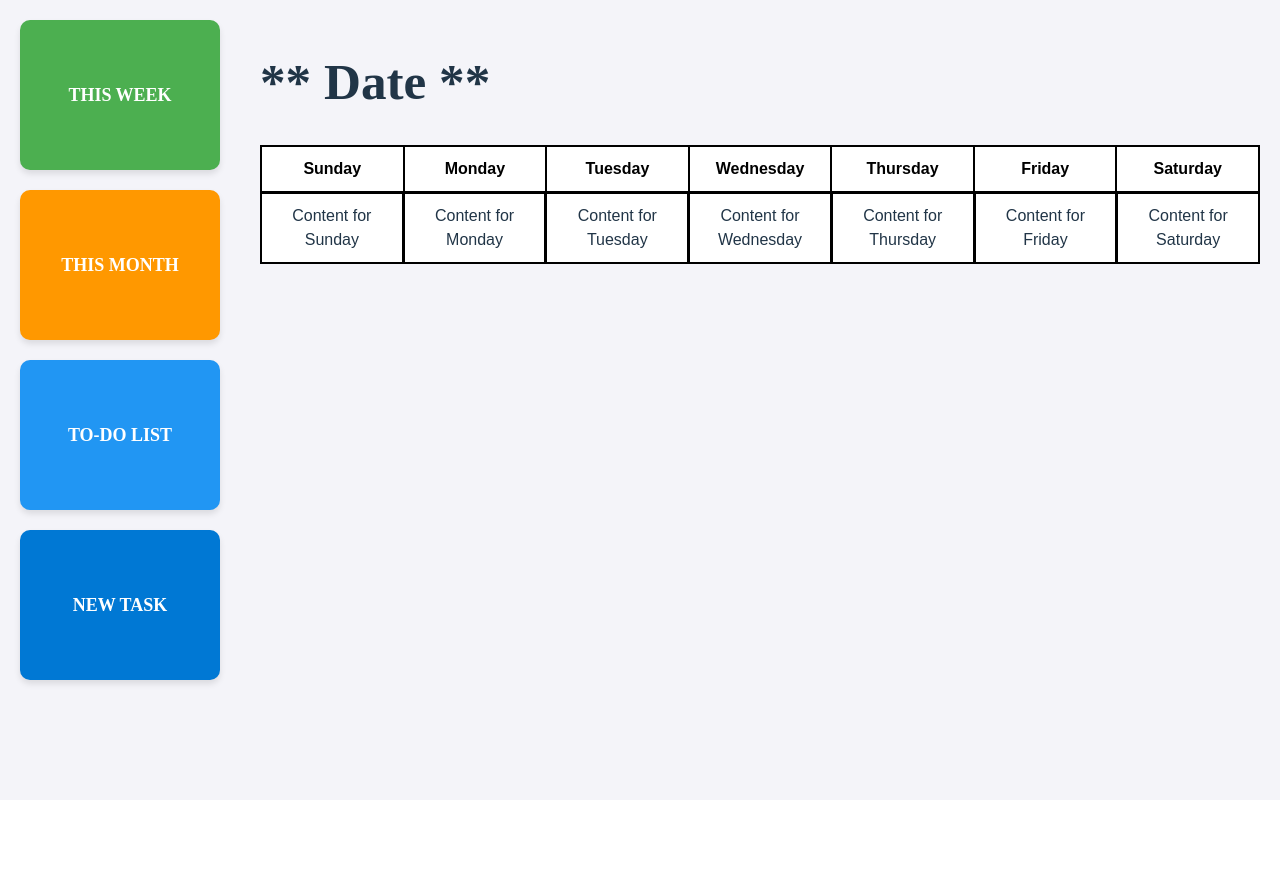
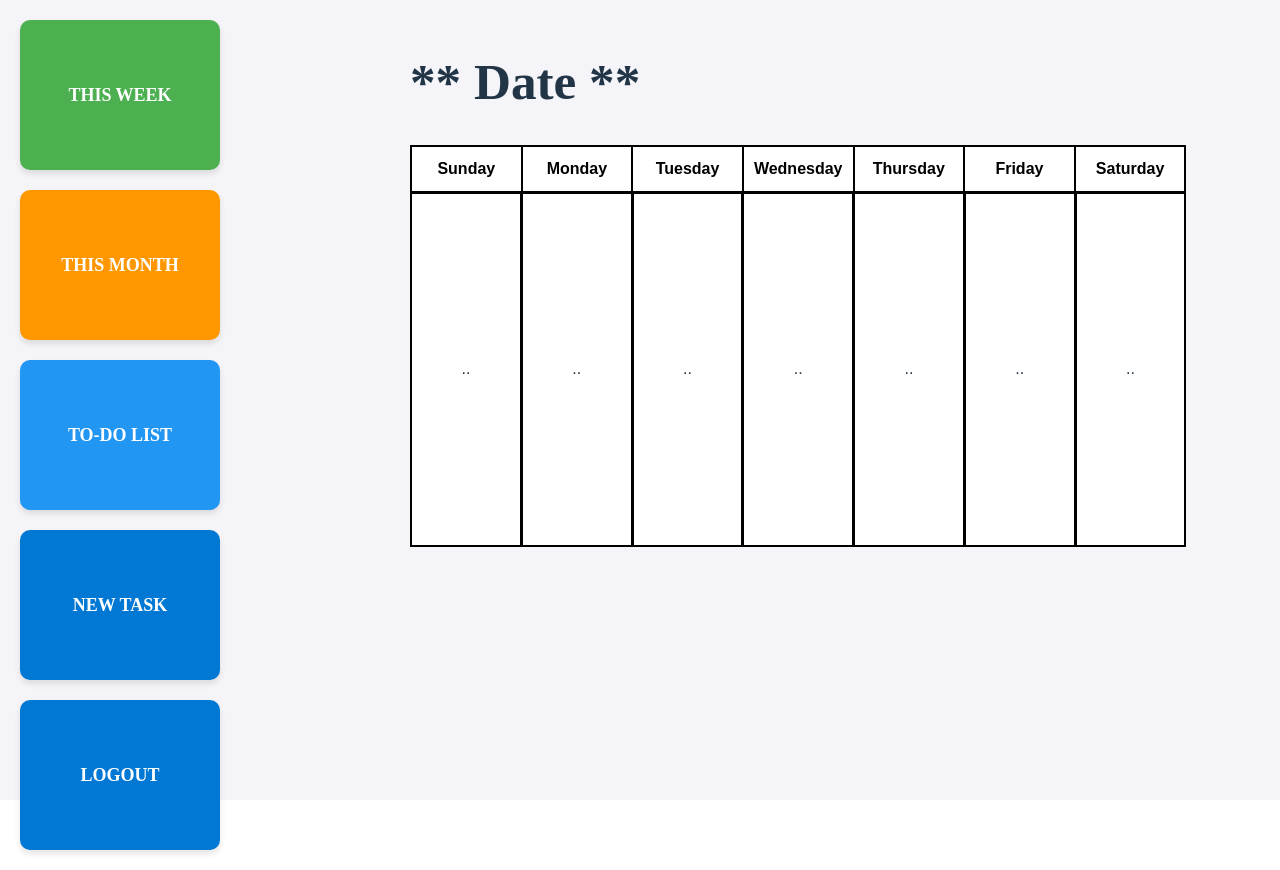
Before and after one commit to Joao14m/FocusFlow, a React (Vite) app in the folder frontend/: page /this-week in a window 1280 px wide. Before the commit the page ends 800 px from the top, so only its background shows below. Built offline with nearby package versions, Linux system fonts and the light colour scheme.

Commit message:
New Changes for This week Page

```diff
--- a/frontend/src/pages/ThisMonth.tsx
+++ b/frontend/src/pages/ThisMonth.tsx
@@ -20,6 +20,8 @@ const ThisMonth: React.FC = () => {
       <Link to="/this-month" className="boxSide" id="this-month">This Month</Link>
       <Link to="/todo-list" className="boxSide" id="todo-list">To-Do List</Link>
       <Link to="/add-task" className="boxSide" id="add-task">New Task</Link>
+      <Link to="/login" className="boxSide" id="add-task">Logout</Link>
+
     </div>
   );
 };
--- a/frontend/src/pages/ThisWeek.tsx
+++ b/frontend/src/pages/ThisWeek.tsx
@@ -22,10 +22,11 @@ const ThisWeek: React.FC = () => {
         <Link to="/this-month" className="boxSide" id="this-month">This Month</Link>
         <Link to="/todo-list" className="boxSide" id="todo-list">To-Do List</Link>
         <Link to="/add-task" className="boxSide" id="add-task">New Task</Link>
+        <Link to="/login" className="boxSide" id="add-task">Logout</Link>
       </div>
 
       {/* Weekly Calendar */}
-      <div style={{ flex: 1, padding: '20px' }}>
+      <div style={{ flex: 1, padding: '20px', marginLeft: '150px' }}>
       {/* Implement current Week Time */}
 
         <h1>** Date ** </h1>
@@ -40,13 +41,13 @@ const ThisWeek: React.FC = () => {
                 <div className="dayHeader">Saturday</div>
             </div>
             <div className="boxes">
-    <div className="day">Content for Sunday</div>
-    <div className="day">Content for Monday</div>
-    <div className="day">Content for Tuesday</div>
-    <div className="day">Content for Wednesday</div>
-    <div className="day">Content for Thursday</div>
-    <div className="day">Content for Friday</div>
-    <div className="day">Content for Saturday</div>
+                <div className="day">..</div>
+                <div className="day">..</div>
+                <div className="day">..</div>
+                <div className="day">..</div>
+                <div className="day">..</div>
+                <div className="day">..</div>
+                <div className="day">..</div>
             </div>
         </div>
       </div>
--- a/frontend/src/styles/weeklyCalendar.css
+++ b/frontend/src/styles/weeklyCalendar.css
@@ -3,6 +3,8 @@
     grid-template-rows: auto 1fr; /* Header row on top, flexible boxes below */
     border: 1px solid #000;
     background-color: #000;
+    height: 400px; /* Set a longer height for the entire calendar */
+
 }
 
 .header {
```
Lines whose indentation alone changed are shown as unchanged.
